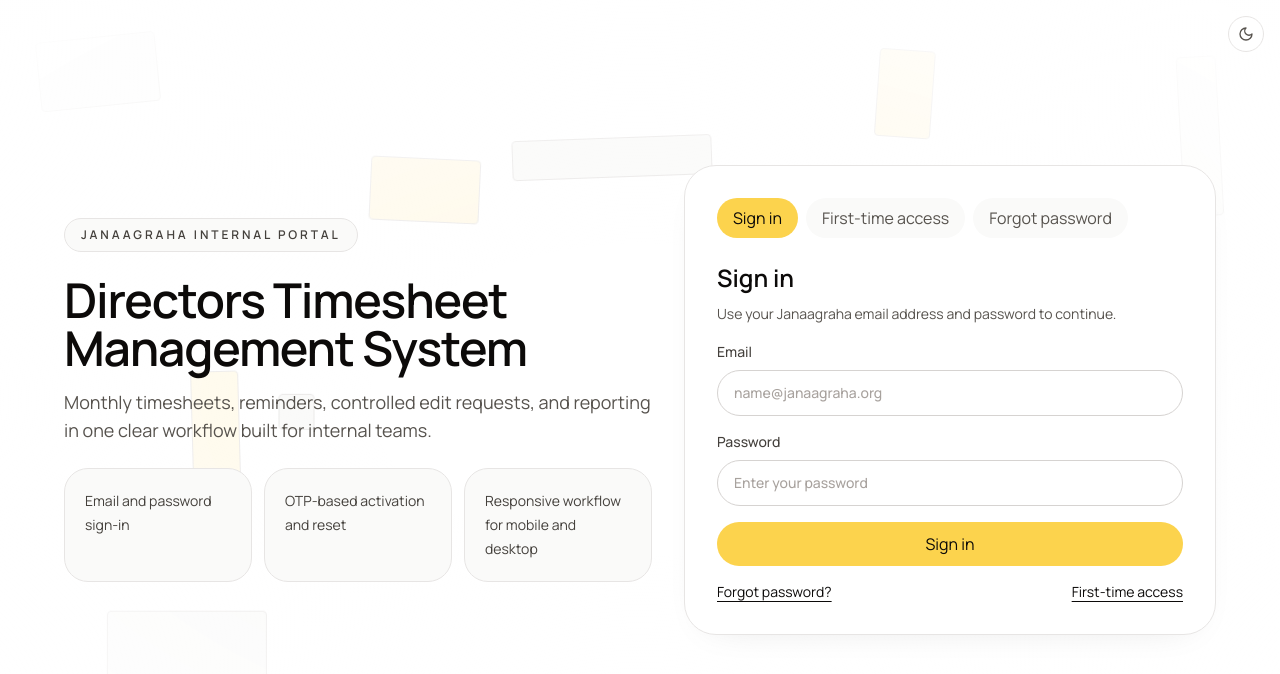
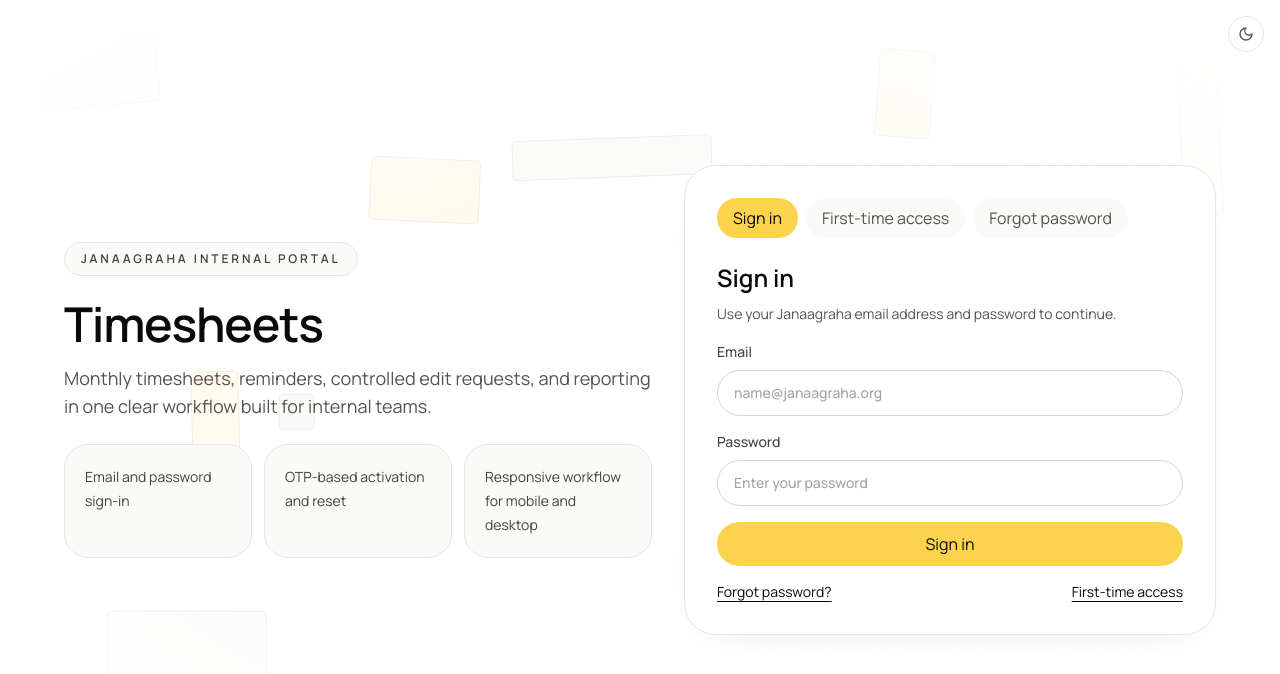
Before and after one commit to janaonline/codex-jana-timesheet, a Next.js app: page /login in a window 1280 px wide. Shown: the top 674 px of the page. Built offline with nearby package versions, Linux system fonts and the light colour scheme; no server answers.

Commit message:
feat: update application name and references to align with new branding

```diff
--- a/app/layout.tsx
+++ b/app/layout.tsx
@@ -3,6 +3,7 @@ import { JetBrains_Mono, Manrope } from "next/font/google";
 
 import "./globals.css";
 import { Providers } from "@/app/providers";
+import { APP_NAME } from "@/lib/constants";
 
 const manrope = Manrope({
   variable: "--font-manrope",
@@ -15,8 +16,8 @@ const jetbrainsMono = JetBrains_Mono({
 });
 
 export const metadata: Metadata = {
-  title: "Directors Timesheet Management System",
-  description: "Janaagraha internal portal for directors' timesheets.",
+  title: APP_NAME,
+  description: "Janaagraha internal portal for timesheets.",
 };
 
 // Reads localStorage / OS preference and sets class="dark" on <html> before
--- a/components/auth/login-screen.tsx
+++ b/components/auth/login-screen.tsx
@@ -10,6 +10,7 @@ import { Input } from "@/components/common/input";
 import { Modal } from "@/components/common/modal";
 import { ThemeToggle } from "@/components/common/theme-toggle";
 import {
+  APP_NAME,
   OTP_AUTH_PROVIDER_ID,
   PASSWORD_AUTH_PROVIDER_ID,
   type OtpPurpose,
@@ -372,7 +373,7 @@ export function LoginScreen({
           </div>
           <div className="space-y-4">
             <h1 className="max-w-2xl text-4xl font-semibold tracking-tight text-(--color-text) sm:text-5xl">
-              Directors Timesheet Management System
+              {APP_NAME}
             </h1>
             <p className="max-w-2xl text-base leading-7 text-(--color-text-muted) sm:text-lg">
               Monthly timesheets, reminders, controlled edit requests, and reporting in
--- a/components/common/portal-shell.tsx
+++ b/components/common/portal-shell.tsx
@@ -7,6 +7,7 @@ import { Button } from "@/components/common/button";
 import { GlobalLoaderLink } from "@/components/common/global-loader-link";
 import { useGlobalLoader } from "@/components/common/global-loader-provider";
 import { ThemeToggle } from "@/components/common/theme-toggle";
+import { APP_NAME } from "@/lib/constants";
 import { cn } from "@/lib/utils";
 import type { Permission, UserRole } from "@/lib/constants";
 
@@ -61,7 +62,7 @@ export function PortalShell({
                   Janaagraha
                 </p>
                 <h1 className="mt-2 text-2xl font-semibold text-(--color-text)">
-                  Directors Timesheet
+                  {APP_NAME}
                 </h1>
               </div>
               <ThemeToggle className="mt-1 shrink-0 lg:mt-2" />
--- a/lib/constants.ts
+++ b/lib/constants.ts
@@ -1,5 +1,5 @@
 export const IST_TIMEZONE = "Asia/Kolkata";
-export const APP_NAME = "Directors Timesheet Management System";
+export const APP_NAME = "Timesheets";
 export const ORGANIZATION_NAME = "Janaagraha";
 export const API_VERSION_PREFIX = "/api/v1";
 export const AUTH_MODES = ["password", "azuread"] as const;
```
Also changed, not shown: 1 other file (tests, documents, lock files or other folders).
